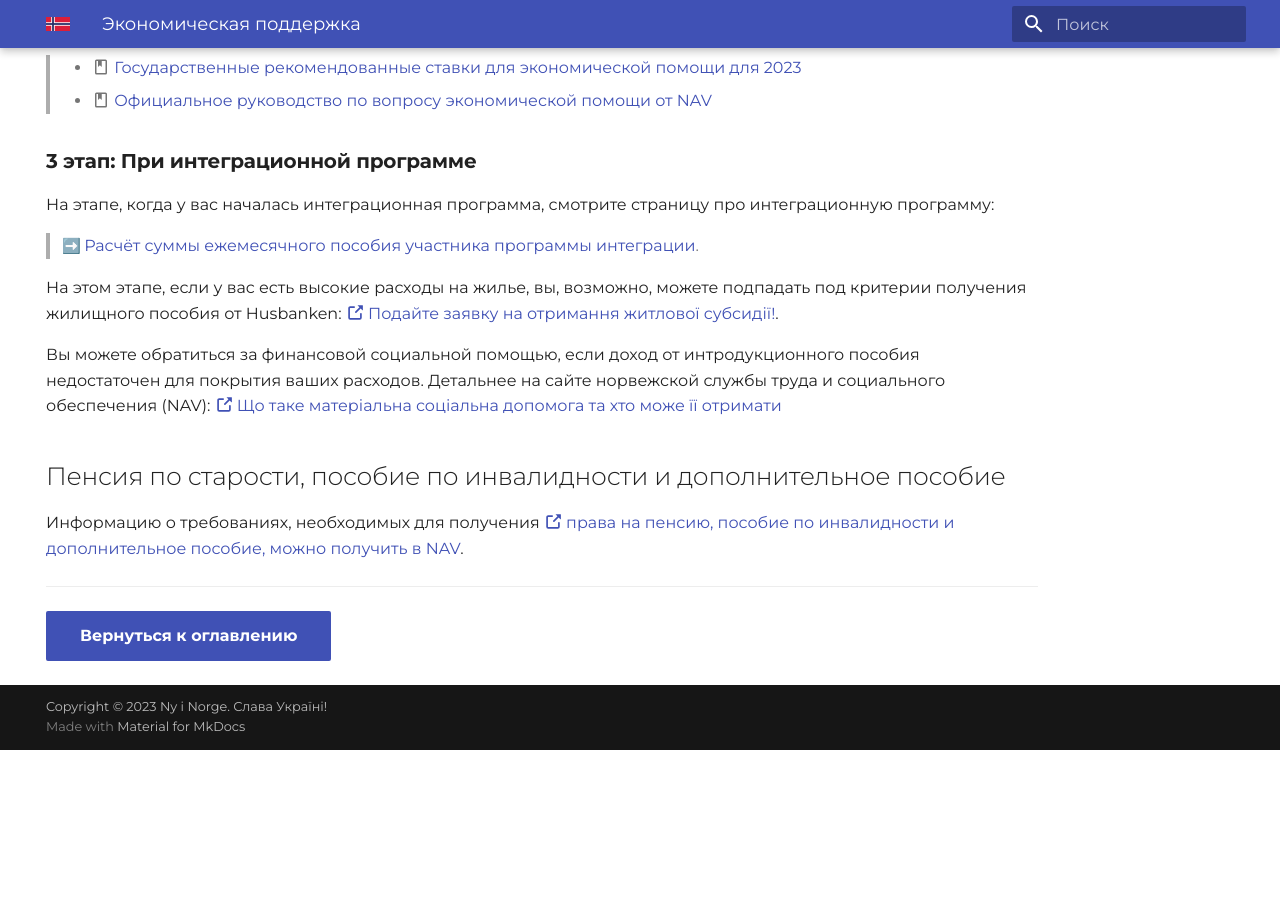
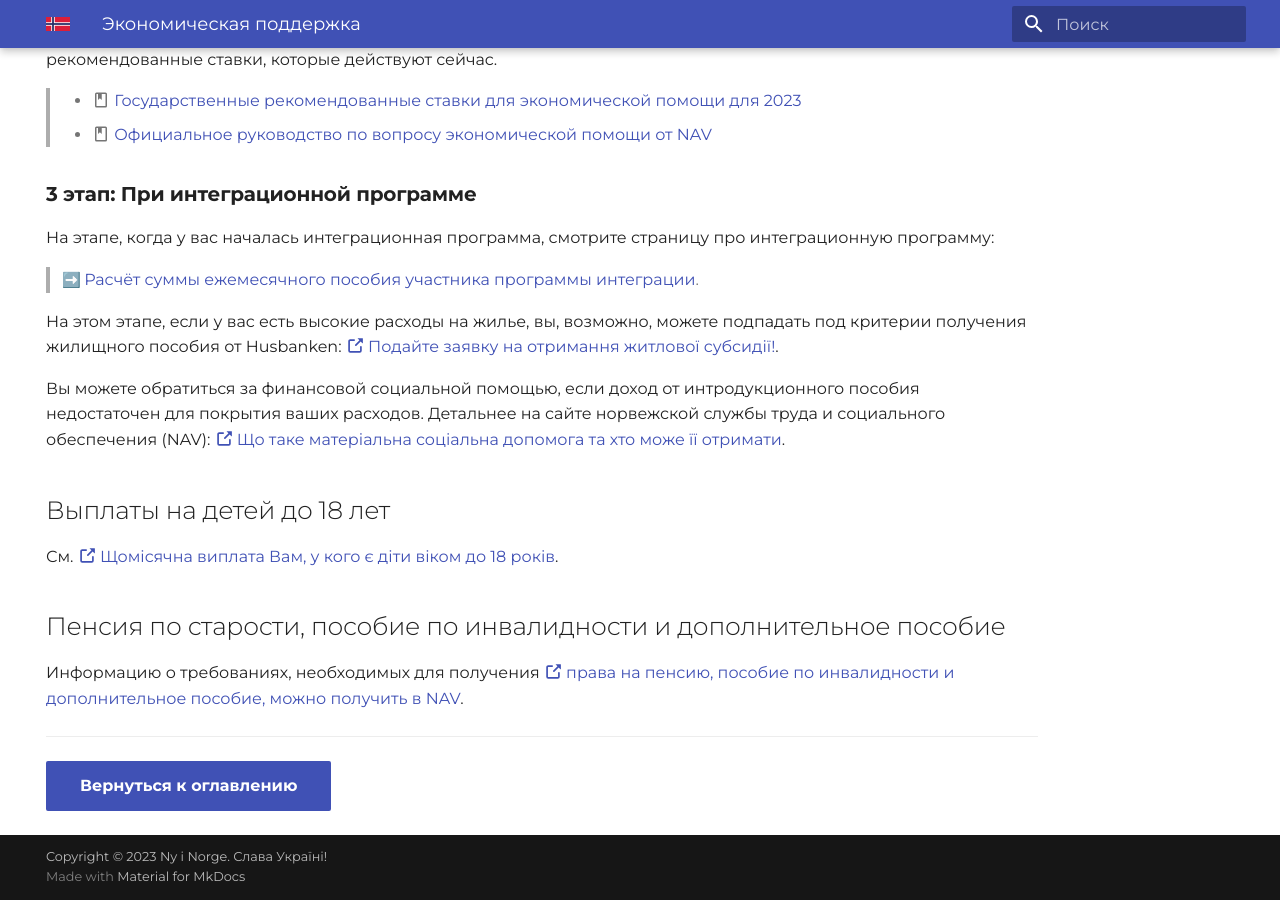
Before and after one commit to nyinorge/nyinorge.github.io, an MkDocs documentation site: the page built from docs/benefits.md, in a window 1280 px wide and 900 px high, scrolled down 923 px. Built offline with MkDocs 1.6.1 and Material for MkDocs 9.7.7, drawn with Linux system fonts in a browser that asks for light colours; emoji names are drawn with the system emoji font; before the commit the page ends 1673 px from its top, so only the background shows below that; some of the changed text lies outside the part shown.

Commit message:
Small additions (benefits.md)

```diff
--- a/docs/benefits.md
+++ b/docs/benefits.md
@@ -31,9 +31,15 @@ hide:
 
 > [:arrow_right: Расчёт суммы ежемесячного пособия участника программы интеграции](introduction-programme.md/#3).
 
+
 На этом этапе, если у вас есть высокие расходы на жилье, вы, возможно, можете подпадать под критерии получения жилищного пособия от Husbanken: [:octicons-link-external-16: Подайте заявку на отримання житлової субсидії!](https://nedlasting.husbanken.no/Filer/9e5u.pdf).
 
-Вы можете обратиться за финансовой социальной помощью, если доход от интродукционного пособия недостаточен для покрытия ваших расходов. Детальнее на сайте норвежской службы труда и социального обеспечения (NAV): [:octicons-link-external-16: Що таке матеріальна соціальна допомога та хто може її отримати](https://www.nav.no/ukraina/uk#socialnadopomoga)
+Вы можете обратиться за финансовой социальной помощью, если доход от интродукционного пособия недостаточен для покрытия ваших расходов. Детальнее на сайте норвежской службы труда и социального обеспечения (NAV): [:octicons-link-external-16: Що таке матеріальна соціальна допомога та хто може її отримати](https://www.nav.no/ukraina/uk#socialnadopomoga).
+
+# Выплаты на детей до 18 лет
+См. [:octicons-link-external-16: Щомісячна виплата Вам, у кого є діти віком до 18 років](https://www.nav.no/ukraina/uk#barn).
+
+
 
 # Пенсия по старости, пособие по инвалидности и дополнительное пособие
 Информацию о требованиях, необходимых для получения [:octicons-link-external-16: права на пенсию, пособие по инвалидности и дополнительное пособие, можно получить в NAV](https://www.nav.no/ukraina/uk#pensiia-dopomoga-po-invalidnosti-dodatkova-dopomoga).
```
Also changed, not shown: docs/introduction-programme.md (+3 -1 lines).
